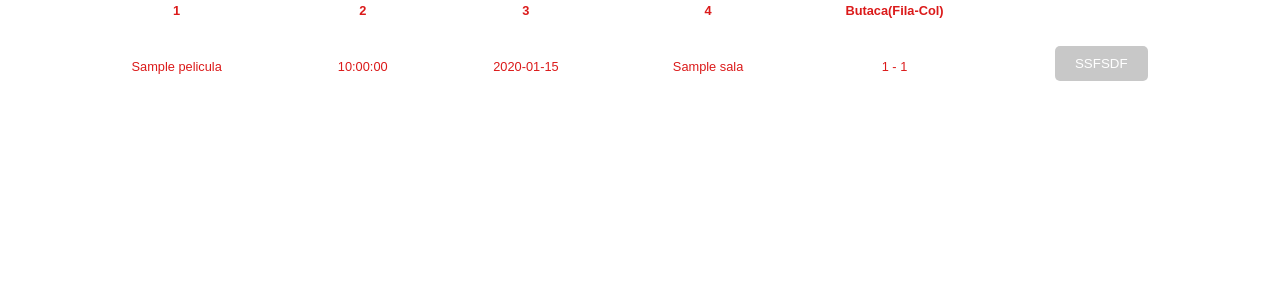
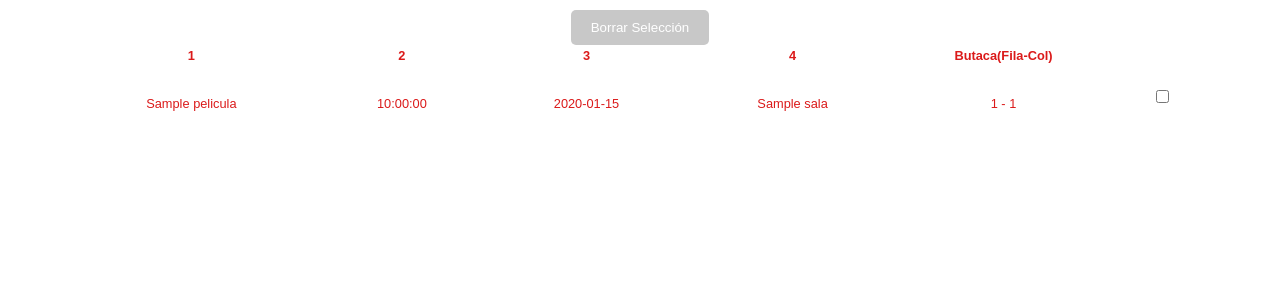
Before and after one commit to pabloggarc/CineWeb, a PHP site: page /vista/reservas.php in a window 1280 px wide. Shown: the part 90-390 px from the top of the page. Run offline with PHP 8.4, Linux system fonts and the light colour scheme; the visitor is signed in with stand-in values (Sample User, id 1); tables that the repository leaves empty hold one stand-in row (values such as "Sample post"); some libraries are stand-ins or nearby versions; some web fonts are replaced.

```diff
--- a/vista/reservas.php
+++ b/vista/reservas.php
@@ -47,13 +47,42 @@ Click nbfs://nbhost/SystemFileSystem/Templates/JSP_Servlet/Html.html to edit thi
             for ($j = 0; $j < count($butaca_fila[$i]); $j++) {
                 echo "<td><br>".$butaca_fila[$i][$j]. " - ".$butaca_columna[$i][$j]."</td>";
             }
-            echo "<td><button>SSFSDF</button></td>";
-
+            echo '<td>
+            <input type="checkbox" name="color[]"></td>';
             echo "</tr>";
         }
+        echo '<button type="button" onclick="obtenerFilasSeleccionadas()">Borrar Selección</button>';
         ?>
     </table>
     </body>
 
+    <script>
+
+function obtenerFilasSeleccionadas() {
+            // Obtener todas las checkboxes
+            var checkboxes = document.getElementsByName('color[]');
+
+            // Array para almacenar las filas seleccionadas
+            var filasSeleccionadas = [];
+
+            // Iterar sobre las checkboxes
+            for (var i = 0; i < checkboxes.length; i++) {
+                // Verificar si la checkbox está marcada
+                if (checkboxes[i].checked) {
+                    // Obtener la fila padre de la checkbox y agregarla al array
+                    var fila = checkboxes[i].closest('tr');
+                    filasSeleccionadas.push(fila.textContent.trim());
+                }
+            }
+
+            // Mostrar información de las filas seleccionadas (puedes hacer lo que quieras con esta información)
+            if (filasSeleccionadas.length > 0) {
+                alert('Filas seleccionadas:\n' + filasSeleccionadas.join('\n'));
+            } else {
+                alert('Ninguna fila seleccionada.');
+            }
+        }
+    </script>
+
 
 </html>
```
